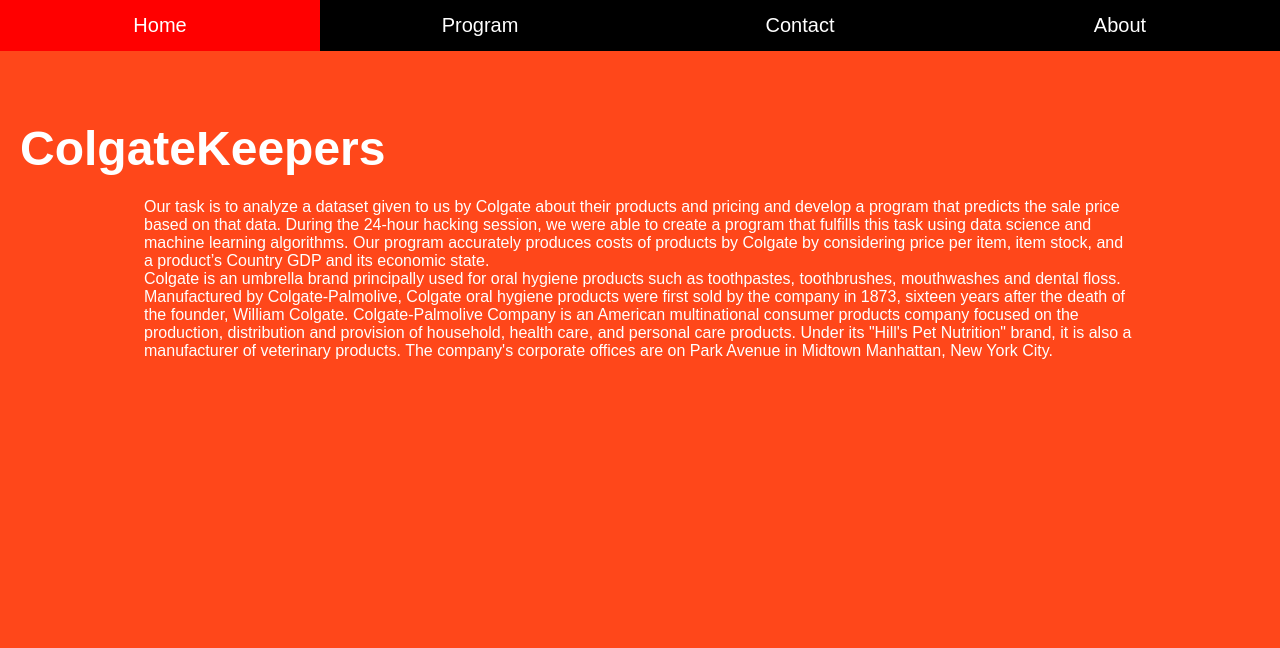
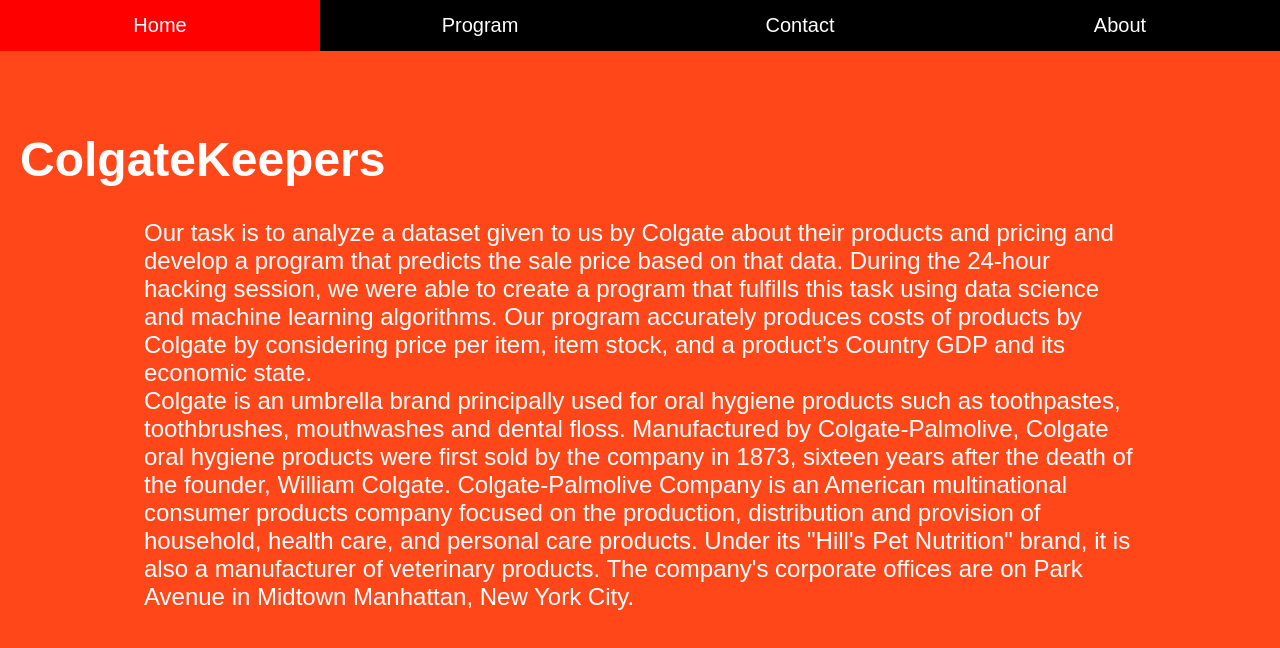
Before and after one commit to bhargav11/Hackru-Fall2019, a plain HTML site: page index.html in a window 1280 px wide. Drawn offline with Linux system fonts and the light colour scheme.

Commit message:
Update index.html

```diff
--- a/index.html
+++ b/index.html
@@ -36,7 +36,7 @@ body, html {
   display: none;
   padding: 100px 20px;
   height: 100%;
-  font-size = 150%;
+  font-size: 150%;
 }
 
 #Home {background-color: rgb(255, 71, 26);}
```
